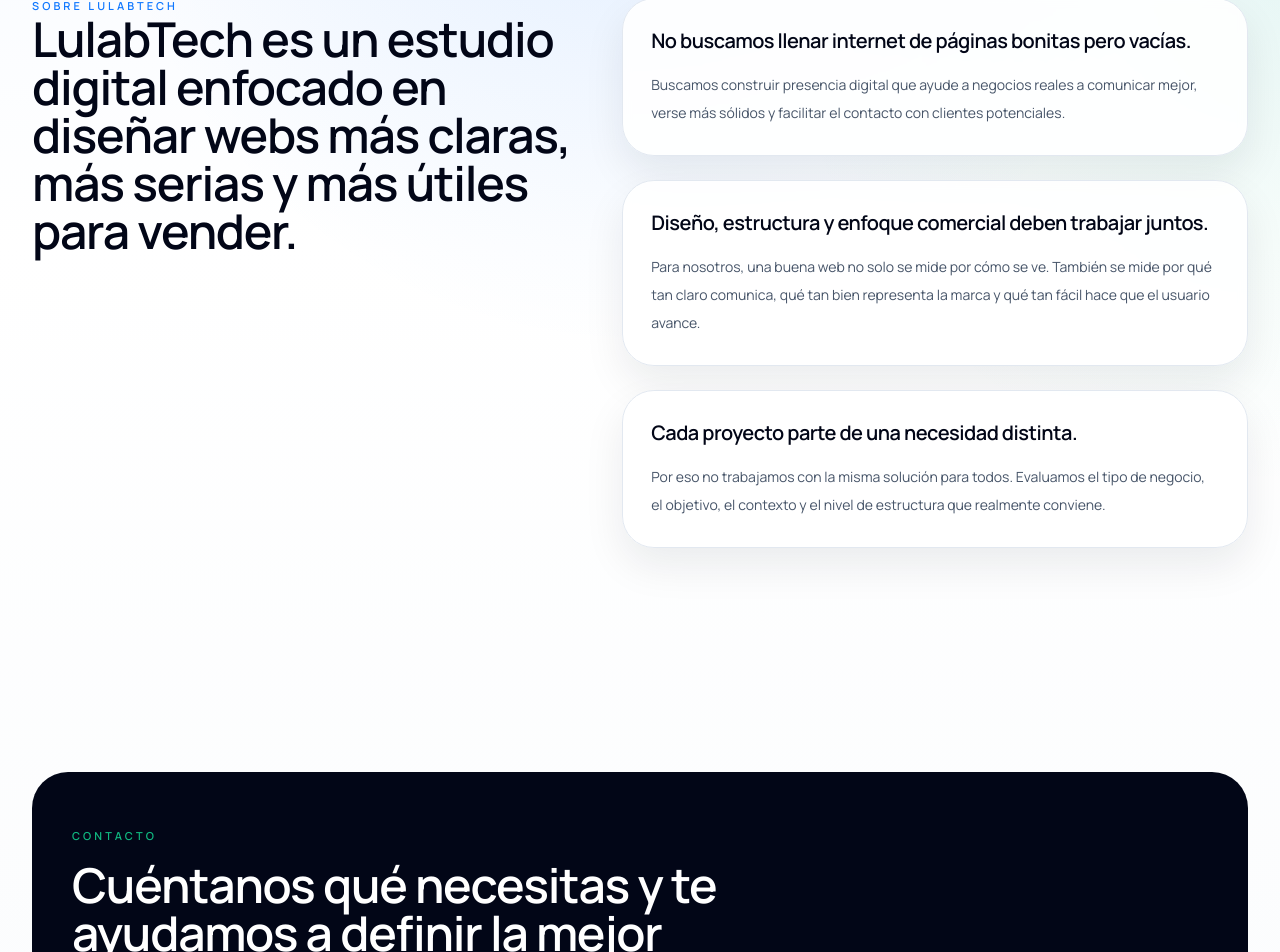
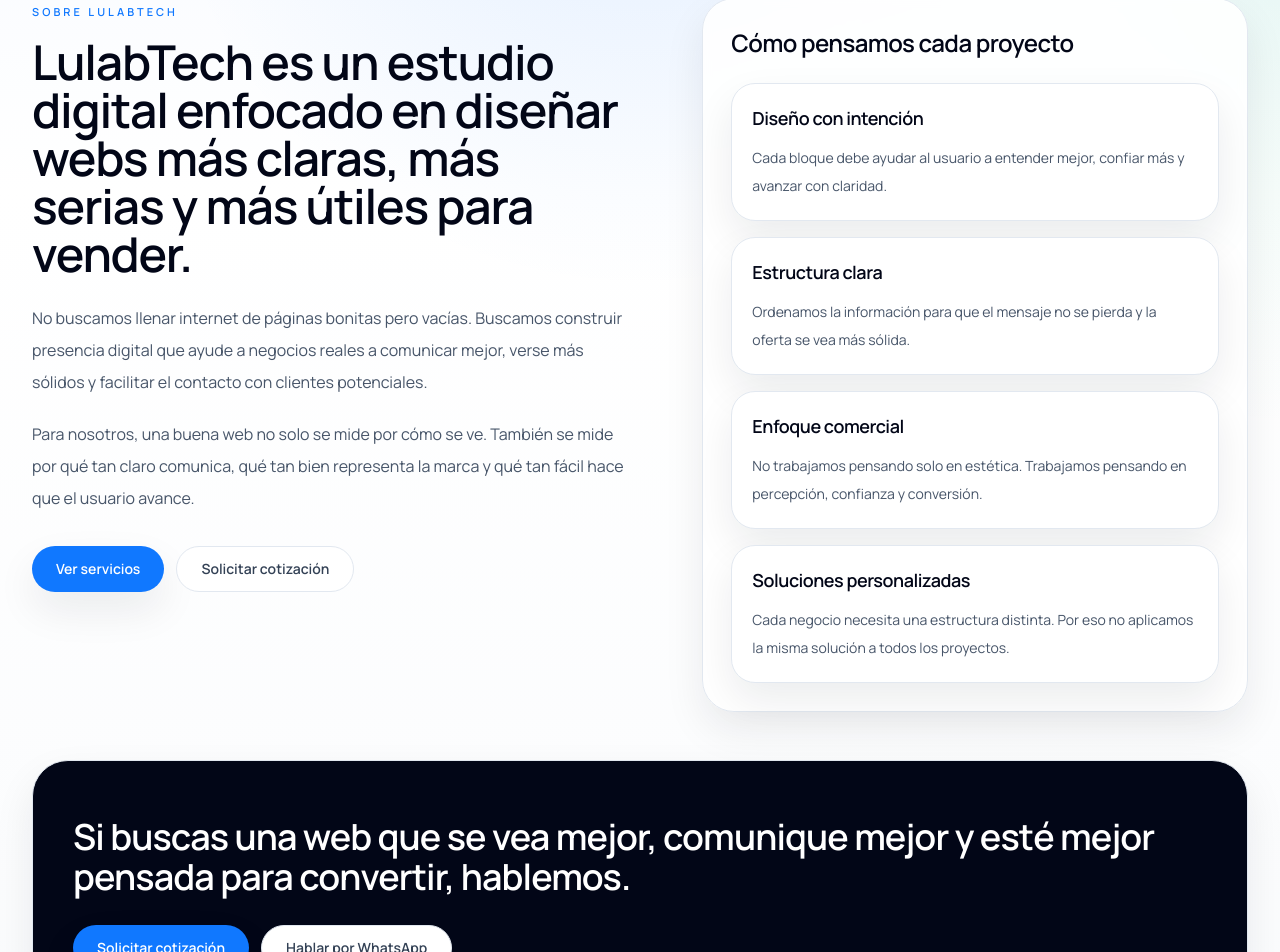
Before and after one commit to lulabtechnology/Lulabtech, a Next.js app: page /sobre-lulabtech in a window 1280 px wide. Shown: the part 195-1147 px from the top of the page. Built offline with nearby package versions, Linux system fonts and the light colour scheme.

Commit message:
Update page.jsx

```diff
--- a/app/sobre-lulabtech/page.jsx
+++ b/app/sobre-lulabtech/page.jsx
@@ -1,39 +1,113 @@
-import SectionIntro from "@/components/ui/SectionIntro";
-import ContactCta from "@/components/home/ContactCta";
-import { buildMetadata } from "@/lib/site";
+import Link from "next/link";
 
-export const metadata = buildMetadata({
-  title: "Sobre LulabTech",
-  path: "/sobre-lulabtech",
+export const metadata = {
+  title: "Sobre LulabTech | Estudio Digital en Panamá",
   description:
     "Conoce el enfoque de LulabTech, un estudio digital enfocado en diseño web, estructura clara, experiencia premium y soluciones orientadas a conversión.",
-  keywords: ["estudio digital en Panamá", "agencia digital Panamá", "equipo de diseño web"],
-});
+};
 
-export default function SobrePage() {
+export default function SobreLulabTechPage() {
   return (
-    <main>
-      <section className="shell section-space grid gap-6 lg:grid-cols-[0.95fr,1.05fr]">
-        <SectionIntro
-          eyebrow="Sobre LulabTech"
-          title="LulabTech es un estudio digital enfocado en diseñar webs más claras, más serias y más útiles para vender."
-        />
-        <div className="space-y-6">
-          <div className="panel p-7">
-            <h2 className="text-xl font-semibold tracking-tight text-slate-950">No buscamos llenar internet de páginas bonitas pero vacías.</h2>
-            <p className="mt-4 text-sm leading-7 text-slate-600">Buscamos construir presencia digital que ayude a negocios reales a comunicar mejor, verse más sólidos y facilitar el contacto con clientes potenciales.</p>
+    <section className="section-space">
+      <div className="shell">
+        <div className="grid gap-10 lg:grid-cols-[1fr_0.9fr] lg:gap-16">
+          <div>
+            <span className="section-eyebrow">Sobre LulabTech</span>
+            <h1 className="section-heading mt-4">
+              LulabTech es un estudio digital enfocado en diseñar webs más claras,
+              más serias y más útiles para vender.
+            </h1>
+
+            <p className="section-copy mt-6 max-w-3xl">
+              No buscamos llenar internet de páginas bonitas pero vacías.
+              Buscamos construir presencia digital que ayude a negocios reales a
+              comunicar mejor, verse más sólidos y facilitar el contacto con
+              clientes potenciales.
+            </p>
+
+            <p className="section-copy mt-5 max-w-3xl">
+              Para nosotros, una buena web no solo se mide por cómo se ve.
+              También se mide por qué tan claro comunica, qué tan bien representa
+              la marca y qué tan fácil hace que el usuario avance.
+            </p>
+
+            <div className="mt-8 flex flex-wrap gap-3">
+              <Link href="/servicios" className="btn-primary">
+                Ver servicios
+              </Link>
+              <Link href="/contacto" className="btn-secondary">
+                Solicitar cotización
+              </Link>
+            </div>
           </div>
-          <div className="panel p-7">
-            <h2 className="text-xl font-semibold tracking-tight text-slate-950">Diseño, estructura y enfoque comercial deben trabajar juntos.</h2>
-            <p className="mt-4 text-sm leading-7 text-slate-600">Para nosotros, una buena web no solo se mide por cómo se ve. También se mide por qué tan claro comunica, qué tan bien representa la marca y qué tan fácil hace que el usuario avance.</p>
-          </div>
-          <div className="panel p-7">
-            <h2 className="text-xl font-semibold tracking-tight text-slate-950">Cada proyecto parte de una necesidad distinta.</h2>
-            <p className="mt-4 text-sm leading-7 text-slate-600">Por eso no trabajamos con la misma solución para todos. Evaluamos el tipo de negocio, el objetivo, el contexto y el nivel de estructura que realmente conviene.</p>
+
+          <div className="panel p-6 md:p-7">
+            <h2 className="text-2xl font-semibold text-slate-950">
+              Cómo pensamos cada proyecto
+            </h2>
+
+            <div className="mt-6 space-y-4">
+              <div className="rounded-3xl border border-slate-200 bg-white p-5 shadow-soft">
+                <h3 className="text-lg font-semibold text-slate-950">
+                  Diseño con intención
+                </h3>
+                <p className="mt-3 text-sm leading-7 text-slate-600">
+                  Cada bloque debe ayudar al usuario a entender mejor, confiar más
+                  y avanzar con claridad.
+                </p>
+              </div>
+
+              <div className="rounded-3xl border border-slate-200 bg-white p-5 shadow-soft">
+                <h3 className="text-lg font-semibold text-slate-950">
+                  Estructura clara
+                </h3>
+                <p className="mt-3 text-sm leading-7 text-slate-600">
+                  Ordenamos la información para que el mensaje no se pierda y la
+                  oferta se vea más sólida.
+                </p>
+              </div>
+
+              <div className="rounded-3xl border border-slate-200 bg-white p-5 shadow-soft">
+                <h3 className="text-lg font-semibold text-slate-950">
+                  Enfoque comercial
+                </h3>
+                <p className="mt-3 text-sm leading-7 text-slate-600">
+                  No trabajamos pensando solo en estética. Trabajamos pensando en
+                  percepción, confianza y conversión.
+                </p>
+              </div>
+
+              <div className="rounded-3xl border border-slate-200 bg-white p-5 shadow-soft">
+                <h3 className="text-lg font-semibold text-slate-950">
+                  Soluciones personalizadas
+                </h3>
+                <p className="mt-3 text-sm leading-7 text-slate-600">
+                  Cada negocio necesita una estructura distinta. Por eso no
+                  aplicamos la misma solución a todos los proyectos.
+                </p>
+              </div>
+            </div>
           </div>
         </div>
-      </section>
-      <ContactCta />
-    </main>
+
+        <div className="mt-12 rounded-[36px] border border-slate-200 bg-slate-950 px-6 py-10 text-white shadow-soft md:px-10 md:py-14">
+          <h2 className="text-3xl font-semibold leading-tight md:text-4xl">
+            Si buscas una web que se vea mejor, comunique mejor y esté mejor
+            pensada para convertir, hablemos.
+          </h2>
+          <div className="mt-7 flex flex-wrap gap-3">
+            <Link href="/contacto" className="btn-primary">
+              Solicitar cotización
+            </Link>
+            <Link
+              href="https://wa.me/50767069044?text=Hola%20LulabTech%2C%20quiero%20hablar%20sobre%20un%20proyecto%20web."
+              className="btn-secondary"
+            >
+              Hablar por WhatsApp
+            </Link>
+          </div>
+        </div>
+      </div>
+    </section>
   );
 }
```
